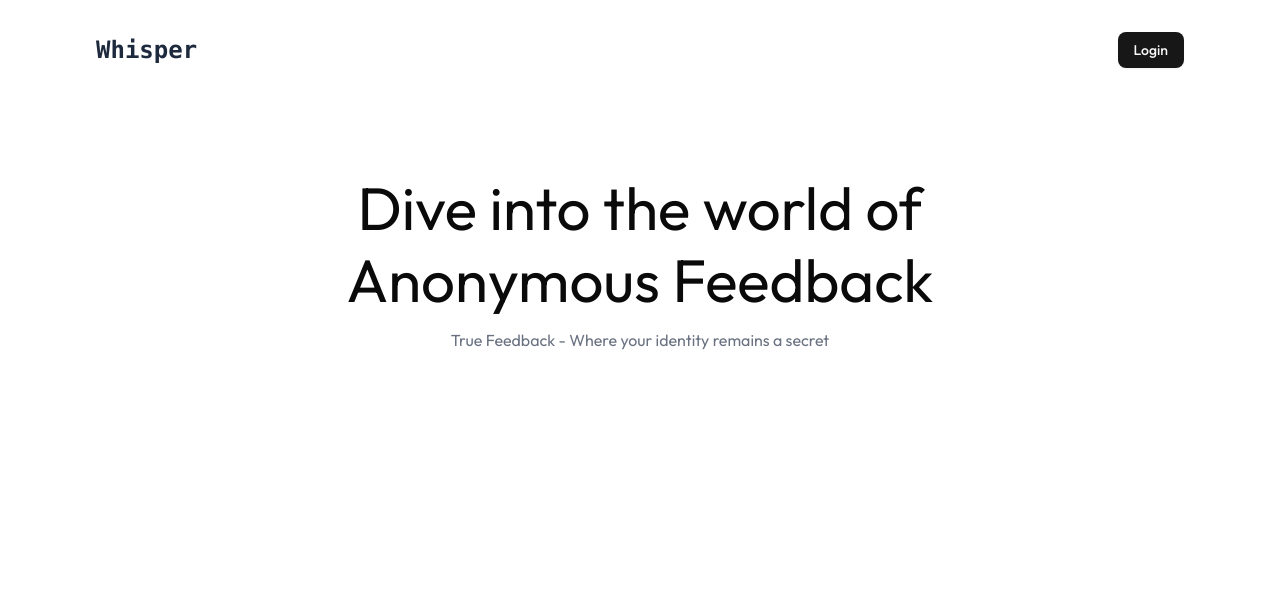
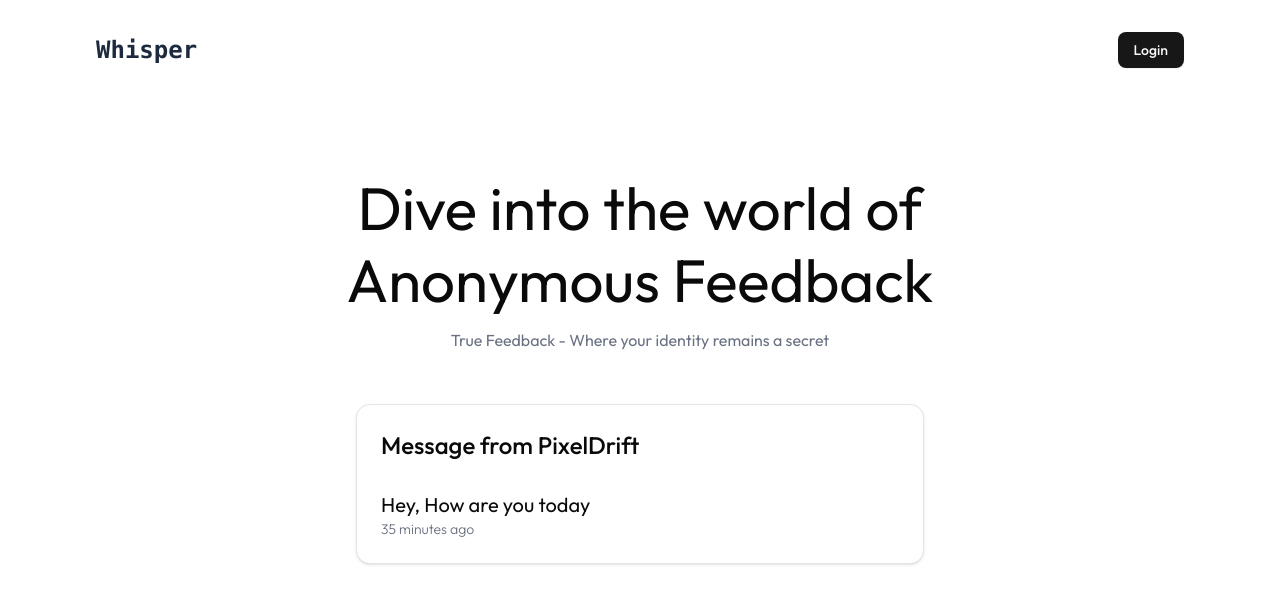
Before and after one commit to nilavtalukdar06/whisper, a Next.js app: page / in a window 1280 px wide. Shown: the top 604 px of the page. Built offline with nearby package versions, Linux system fonts and the light colour scheme.

Commit message:
added testimonial section

```diff
--- a/components/hero-section.jsx
+++ b/components/hero-section.jsx
@@ -1,4 +1,5 @@
 import { TextAnimate } from "./magicui/text-animate";
+import Testimonial from "./testimonial";
 
 export default function HeroSection() {
   return (
@@ -14,6 +15,7 @@
       <TextAnimate className="text-center my-3 text-gray-500 text-sm lg:text-base">
         True Feedback - Where your identity remains a secret
       </TextAnimate>
+      <Testimonial />
     </section>
   );
 }
--- /dev/null
+++ b/components/testimonial.jsx
@@ -0,0 +1,63 @@
+"use client";
+import { Card, CardContent, CardHeader, CardTitle } from "@/components/ui/card";
+import {
+  Carousel,
+  CarouselContent,
+  CarouselItem,
+} from "@/components/ui/carousel";
+import Autoplay from "embla-carousel-autoplay";
+
+export const dummyData = [
+  {
+    user: "user123",
+    message: "What's your favourite movie?",
+    time: 10,
+  },
+  {
+    user: "EchoNova",
+    message: "What's your dream job",
+    time: 50,
+  },
+  {
+    user: "PixelDrift",
+    message: "Hey, How are you today",
+    time: 35,
+  },
+];
+
+export default function Testimonial() {
+  return (
+    <div className="max-w-xl mx-auto my-12">
+      <Carousel
+        className="w-full"
+        plugins={[
+          Autoplay({
+            delay: 2000,
+          }),
+        ]}
+      >
+        <CarouselContent>
+          {dummyData.map((item, index) => (
+            <CarouselItem key={index}>
+              <div className="p-1">
+                <Card>
+                  <CardHeader>
+                    <CardTitle className="text-2xl font-medium">
+                      Message from {item.user}
+                    </CardTitle>
+                  </CardHeader>
+                  <CardContent className="">
+                    <p className="text-xl font-normal?">{item.message}</p>
+                    <p className="text-sm font-light text-gray-500">
+                      {item.time} minutes ago
+                    </p>
+                  </CardContent>
+                </Card>
+              </div>
+            </CarouselItem>
+          ))}
+        </CarouselContent>
+      </Carousel>
+    </div>
+  );
+}
--- /dev/null
+++ b/components/ui/card.jsx
@@ -0,0 +1,92 @@
+import * as React from "react";
+
+import { cn } from "@/lib/utils";
+
+function Card({ className, ...props }) {
+  return (
+    <div
+      data-slot="card"
+      className={cn(
+        "bg-card text-card-foreground flex flex-col gap-6 rounded-xl border py-6 shadow-sm",
+        className
+      )}
+      {...props}
+    />
+  );
+}
+
+function CardHeader({ className, ...props }) {
+  return (
+    <div
+      data-slot="card-header"
+      className={cn(
+        "@container/card-header grid auto-rows-min grid-rows-[auto_auto] items-start gap-1.5 px-6 has-data-[slot=card-action]:grid-cols-[1fr_auto] [.border-b]:pb-6",
+        className
+      )}
+      {...props}
+    />
+  );
+}
+
+function CardTitle({ className, ...props }) {
+  return (
+    <div
+      data-slot="card-title"
+      className={cn("leading-none font-semibold", className)}
+      {...props}
+    />
+  );
+}
+
+function CardDescription({ className, ...props }) {
+  return (
+    <div
+      data-slot="card-description"
+      className={cn("text-muted-foreground text-sm", className)}
+      {...props}
+    />
+  );
+}
+
+function CardAction({ className, ...props }) {
+  return (
+    <div
+      data-slot="card-action"
+      className={cn(
+        "col-start-2 row-span-2 row-start-1 self-start justify-self-end",
+        className
+      )}
+      {...props}
+    />
+  );
+}
+
+function CardContent({ className, ...props }) {
+  return (
+    <div
+      data-slot="card-content"
+      className={cn("px-6", className)}
+      {...props}
+    />
+  );
+}
+
+function CardFooter({ className, ...props }) {
+  return (
+    <div
+      data-slot="card-footer"
+      className={cn("flex items-center px-6 [.border-t]:pt-6", className)}
+      {...props}
+    />
+  );
+}
+
+export {
+  Card,
+  CardHeader,
+  CardFooter,
+  CardTitle,
+  CardAction,
+  CardDescription,
+  CardContent,
+};
--- a/package.json
+++ b/package.json
@@ -12,6 +12,7 @@
     "@radix-ui/react-slot": "^1.2.3",
     "class-variance-authority": "^0.7.1",
     "clsx": "^2.1.1",
+    "embla-carousel-autoplay": "^8.6.0",
     "embla-carousel-react": "^8.6.0",
     "lucide-react": "^0.511.0",
     "motion": "^12.15.0",
```
Also changed, not shown: 1 other file (tests, documents, lock files or other folders).
